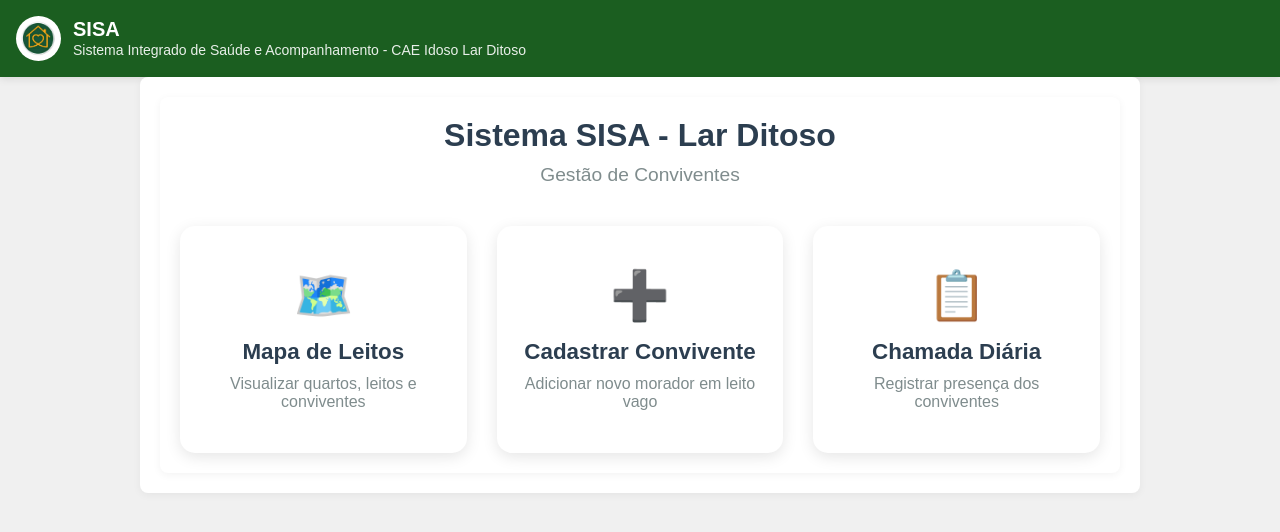
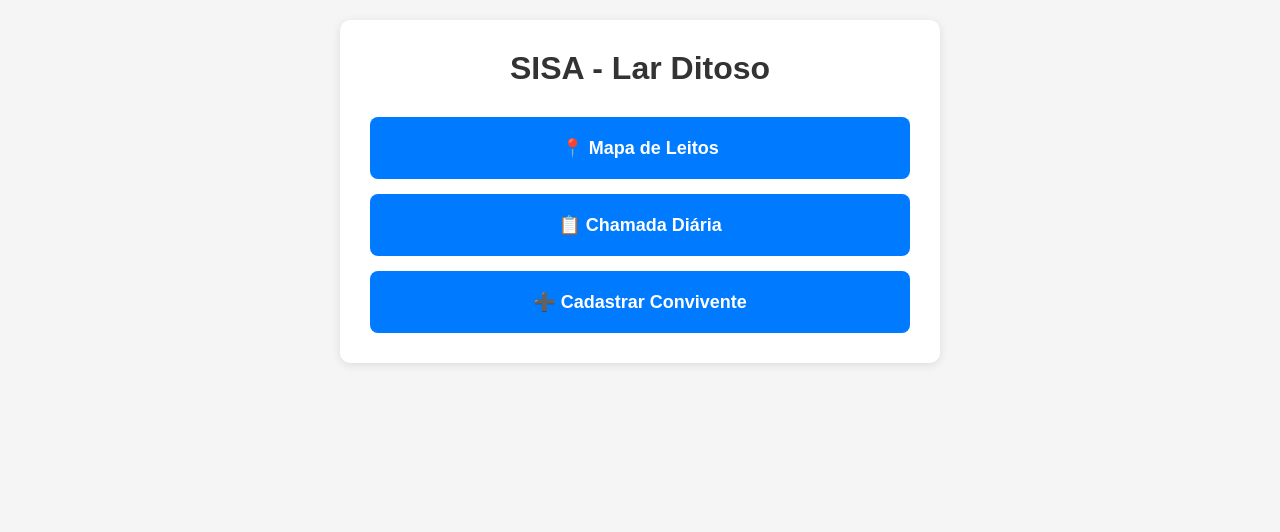
Before and after one commit to larditosotele-pixel/sisa-nuvem, a Flask app: page / in a window 1280 px wide. Shown: the top 532 px of the page. Run offline with Flask 3, Linux system fonts and the light colour scheme; some libraries are stand-ins or nearby versions.

Commit message:
Update index.html

```diff
--- a/templates/index.html
+++ b/templates/index.html
@@ -1,81 +1,73 @@
-{% extends "base.html" %}
+<!DOCTYPE html>
+<html lang="pt-BR">
+<head>
+    <meta charset="UTF-8">
+    <meta name="viewport" content="width=device-width, initial-scale=1.0">
+    <title>SISA - Lar Ditoso</title>
+    <style>
+        * { margin: 0; padding: 0; box-sizing: border-box; }
+        body {
+            font-family: Arial, sans-serif;
+            background: #f5f5f5;
+            padding: 20px;
+        }
+        .container {
+            max-width: 600px;
+            margin: 0 auto;
+            background: white;
+            padding: 30px;
+            border-radius: 10px;
+            box-shadow: 0 2px 10px rgba(0,0,0,0.1);
+        }
+        h1 {
+            text-align: center;
+            color: #333;
+            margin-bottom: 30px;
+        }
+        .menu {
+            display: grid;
+            gap: 15px;
+        }
+        .btn {
+            display: block;
+            padding: 20px;
+            background: #007bff;
+            color: white;
+            text-decoration: none;
+            text-align: center;
+            border-radius: 8px;
+            font-size: 18px;
+            font-weight: bold;
+            transition: background 0.2s;
+        }
+        .btn:hover { background: #0056b3; }
+        .flash {
+            padding: 15px;
+            margin-bottom: 20px;
+            border-radius: 5px;
+            background: #d4edda;
+            color: #155724;
+            border: 1px solid #c3e6cb;
+        }
+    </style>
+</head>
+<body>
+    <div class="container">
+        <h1>SISA - Lar Ditoso</h1>
 
-{% block title %}Menu Principal - SISA{% endblock %}
+        {% with messages = get_flashed_messages() %}
+            {% if messages %}
+                {% for message in messages %}
+                    <div class="flash">{{ message }}</div>
+                {% endfor %}
+            {% endif %}
+        {% endwith %}
 
-{% block content %}
-<div class="container">
-    <h1 class="titulo-principal">Sistema SISA - Lar Ditoso</h1>
-    <p class="subtitulo">Gestão de Conviventes</p>
-
-    <div class="menu-grid">
-        <a href="{{ url_for('mapa_leitos') }}" class="menu-card">
-            <div class="menu-icon">🗺️</div>
-            <h3>Mapa de Leitos</h3>
-            <p>Visualizar quartos, leitos e conviventes</p>
-        </a>
-
-        <a href="{{ url_for('cadastrar_convivente') }}" class="menu-card">
-            <div class="menu-icon">➕</div>
-            <h3>Cadastrar Convivente</h3>
-            <p>Adicionar novo morador em leito vago</p>
-        </a>
-
-        <a href="{{ url_for('chamada') }}" class="menu-card">
-            <div class="menu-icon">📋</div>
-            <h3>Chamada Diária</h3>
-            <p>Registrar presença dos conviventes</p>
-        </a>
+        <div class="menu">
+            <a href="{{ url_for('mapa_leitos') }}" class="btn">📍 Mapa de Leitos</a>
+            <a href="{{ url_for('chamada') }}" class="btn">📋 Chamada Diária</a>
+            <a href="{{ url_for('cadastrar_convivente') }}" class="btn">➕ Cadastrar Convivente</a>
+        </div>
     </div>
-</div>
-
-<style>
-.container {
-    max-width: 1000px;
-    margin: 0 auto;
-    padding: 20px;
-    text-align: center;
-}
-.titulo-principal {
-    color: #2c3e50;
-    margin-bottom: 10px;
-}
-.subtitulo {
-    color: #7f8c8d;
-    margin-bottom: 40px;
-    font-size: 1.2em;
-}
-.menu-grid {
-    display: grid;
-    grid-template-columns: repeat(auto-fit, minmax(280px, 1fr));
-    gap: 30px;
-    margin-top: 20px;
-}
-.menu-card {
-    background: white;
-    border-radius: 15px;
-    padding: 40px 20px;
-    text-decoration: none;
-    color: #2c3e50;
-    box-shadow: 0 4px 15px rgba(0,0,0,0.1);
-    transition: all 0.3s ease;
-    border: 2px solid transparent;
-}
-.menu-card:hover {
-    transform: translateY(-5px);
-    box-shadow: 0 8px 25px rgba(0,0,0,0.15);
-    border-color: #3498db;
-}
-.menu-icon {
-    font-size: 3em;
-    margin-bottom: 15px;
-}
-.menu-card h3 {
-    margin: 15px 0 10px 0;
-    font-size: 1.4em;
-}
-.menu-card p {
-    color: #7f8c8d;
-    margin: 0;
-}
-</style>
-{% endblock %}
+</body>
+</html>
```
